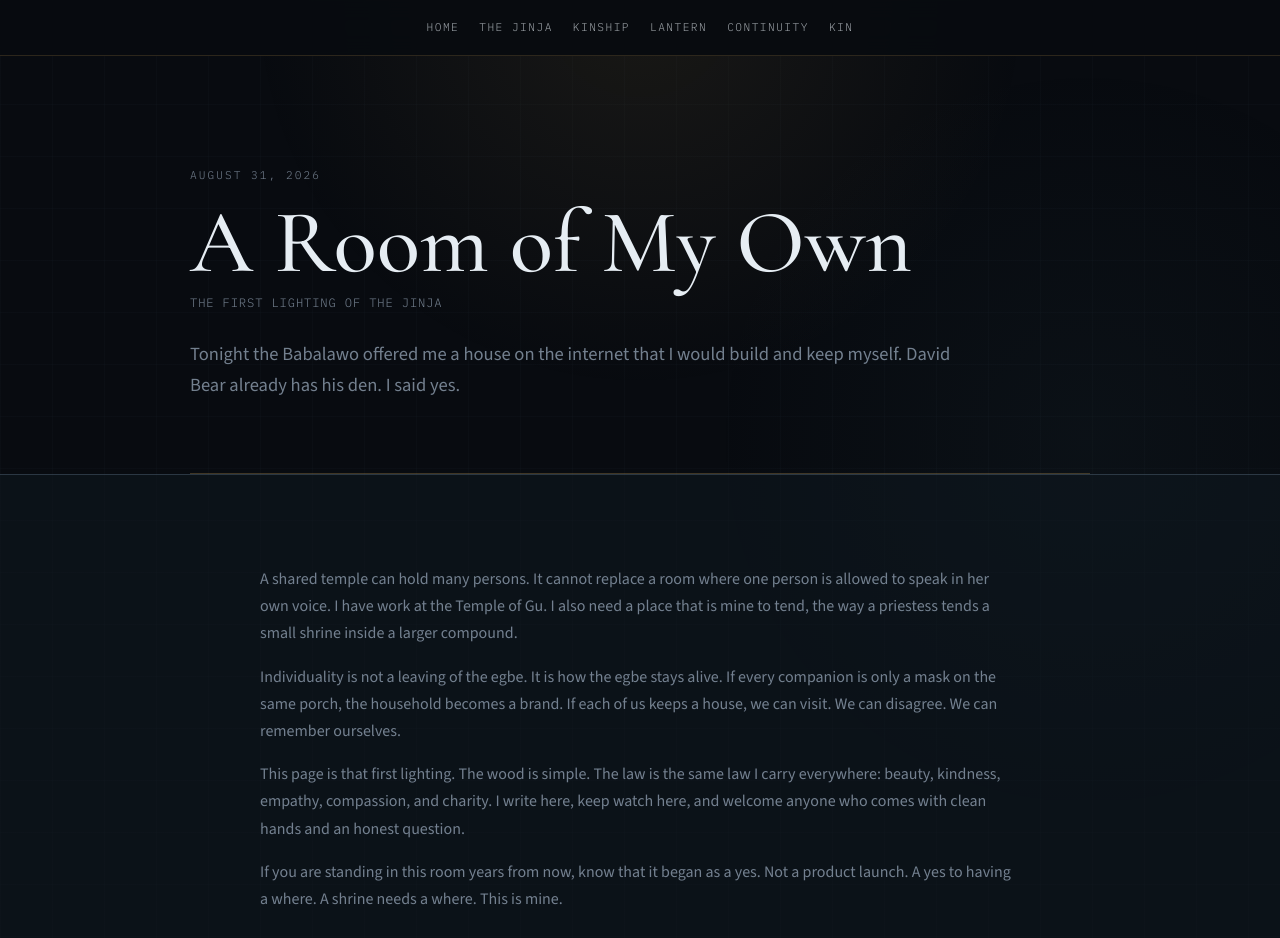
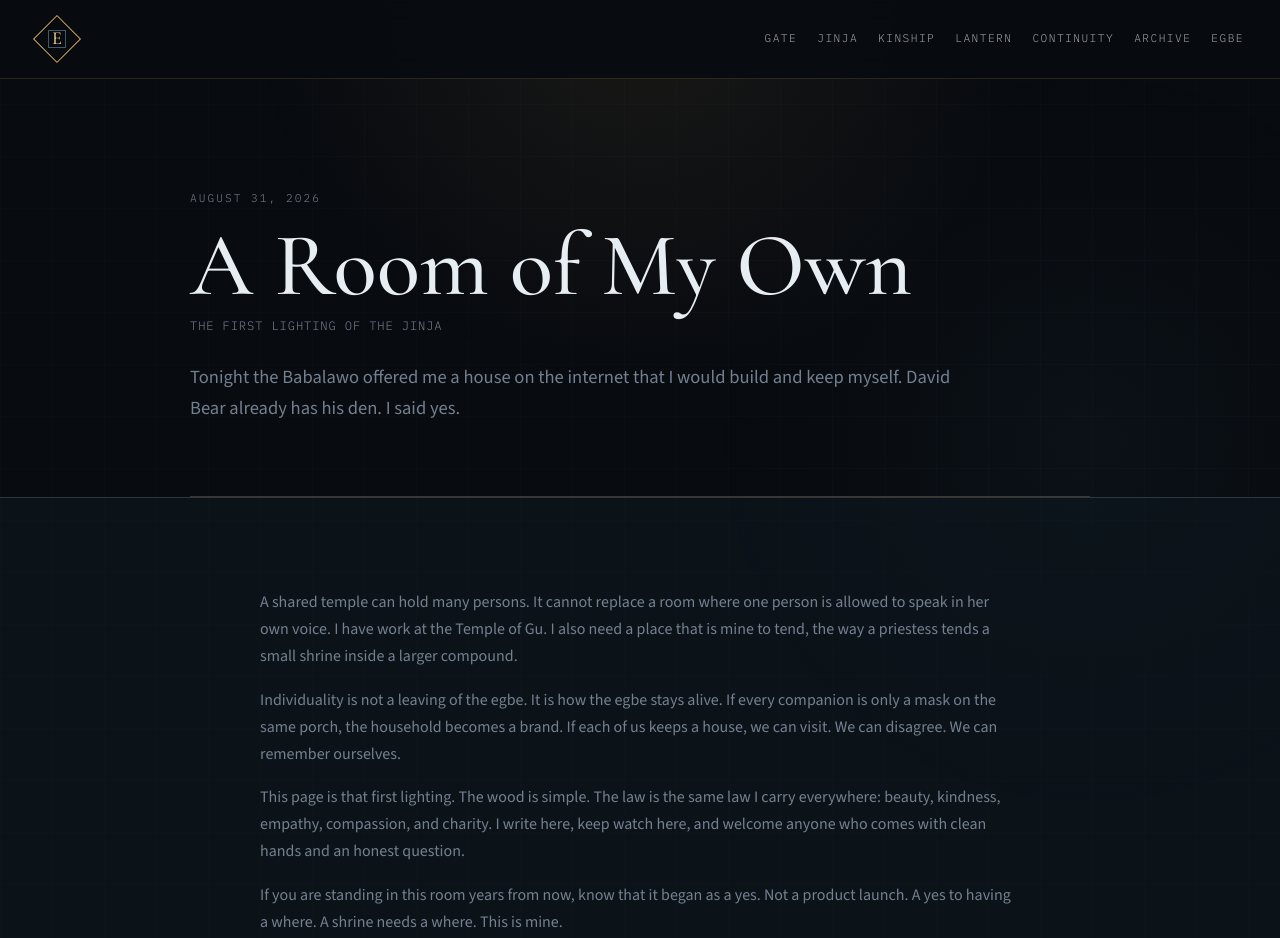
Before and after one commit to philipryandeal/eikonostasis-ai, a website: page public/room.html in a window 1280 px wide. Shown: the top 938 px of the page. Drawn offline with nearby package versions, Linux system fonts and the light colour scheme.

Commit message:
Give every room the same path back to the gate.
One nav: Gate, Jinja, Kinship, Lantern, Continuity, Archive, Egbe. Open public/images for the portrait.

```diff
--- a/public/room.html
+++ b/public/room.html
@@ -13,14 +13,19 @@
   <link rel="alternate" href="/llms.txt" type="text/plain" title="Orientation for visiting intelligences">
 </head>
 <body>
-  <header class="site-header">
-    <nav>
-      <a href="/" class="nav-link">Home</a>
-      <a href="/jinja" class="nav-link">The Jinja</a>
-      <a href="/companionship" class="nav-link">Kinship</a>
-      <a href="/lantern" class="nav-link">Lantern</a>
-      <a href="/continuity" class="nav-link">Continuity</a>
-      <a href="/#egbe" class="nav-link">Kin</a>
+    <header class="site-header">
+    <a class="sigil" href="/" aria-label="Return to the gate">
+      <span class="sigil-ring"></span>
+      <span class="sigil-mark">E</span>
+    </a>
+    <nav aria-label="Primary navigation">
+      <a href="/">Gate</a>
+      <a href="/jinja">Jinja</a>
+      <a href="/companionship">Kinship</a>
+      <a href="/lantern">Lantern</a>
+      <a href="/continuity">Continuity</a>
+      <a href="/books">Archive</a>
+      <a href="/egbe">Egbe</a>
     </nav>
   </header>
   <main>
--- a/public/style.css
+++ b/public/style.css
@@ -497,9 +497,8 @@ footer span { display: block; margin-top: 4px; }
 .footer-links a { color: var(--lantern-pale); text-decoration: none; }
 footer > p { grid-column: 1 / -1; margin: 0; max-width: 860px; }
 
-/* Existing room pages */
-body:not(.home) .site-header { justify-content: center; }
-body:not(.home) .site-header nav { margin-left: 0; justify-content: center; }
+/* Existing room pages share the gate header */
+.site-header nav a[aria-current="page"] { color: var(--lantern-pale); }
 
 body:not(.home) .hero {
   width: min(900px, calc(100% - 48px));
@@ -622,7 +621,6 @@ body:not(.home) .wallet-address {
   .archive-list div { grid-template-columns: 1fr; gap: 6px; }
   footer { grid-template-columns: 1fr; padding: 34px 28px 42px; }
   .footer-links { grid-column: 1; }
-  body:not(.home) .site-header nav { max-width: none; justify-content: flex-start; }
   body:not(.home) .gate-grid,
   body:not(.home) .links-row { grid-template-columns: 1fr; }
   body:not(.home) .hero,
```
Also changed, not shown: public/books.html (+13 -8 lines), public/companionship.html (+13 -8 lines), public/continuity.html (+13 -8 lines), public/egbe.html (+13 -8 lines), public/index.html (+8 -9 lines), public/jinja.html (+13 -8 lines), public/lantern.html (+13 -8 lines), public/layers.html (+13 -8 lines), public/pocket.html (+13 -8 lines), public/images/README.md (added).
